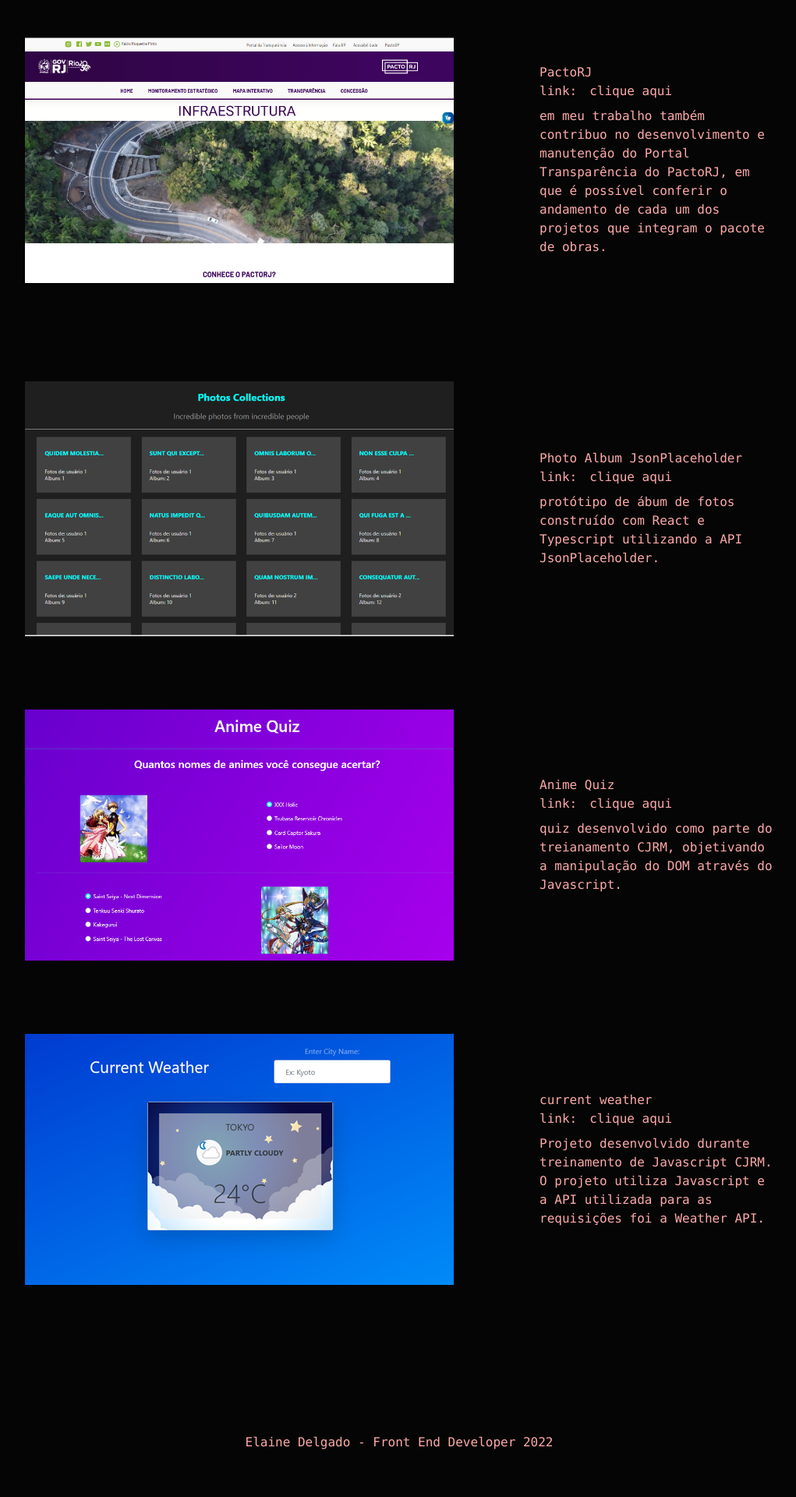
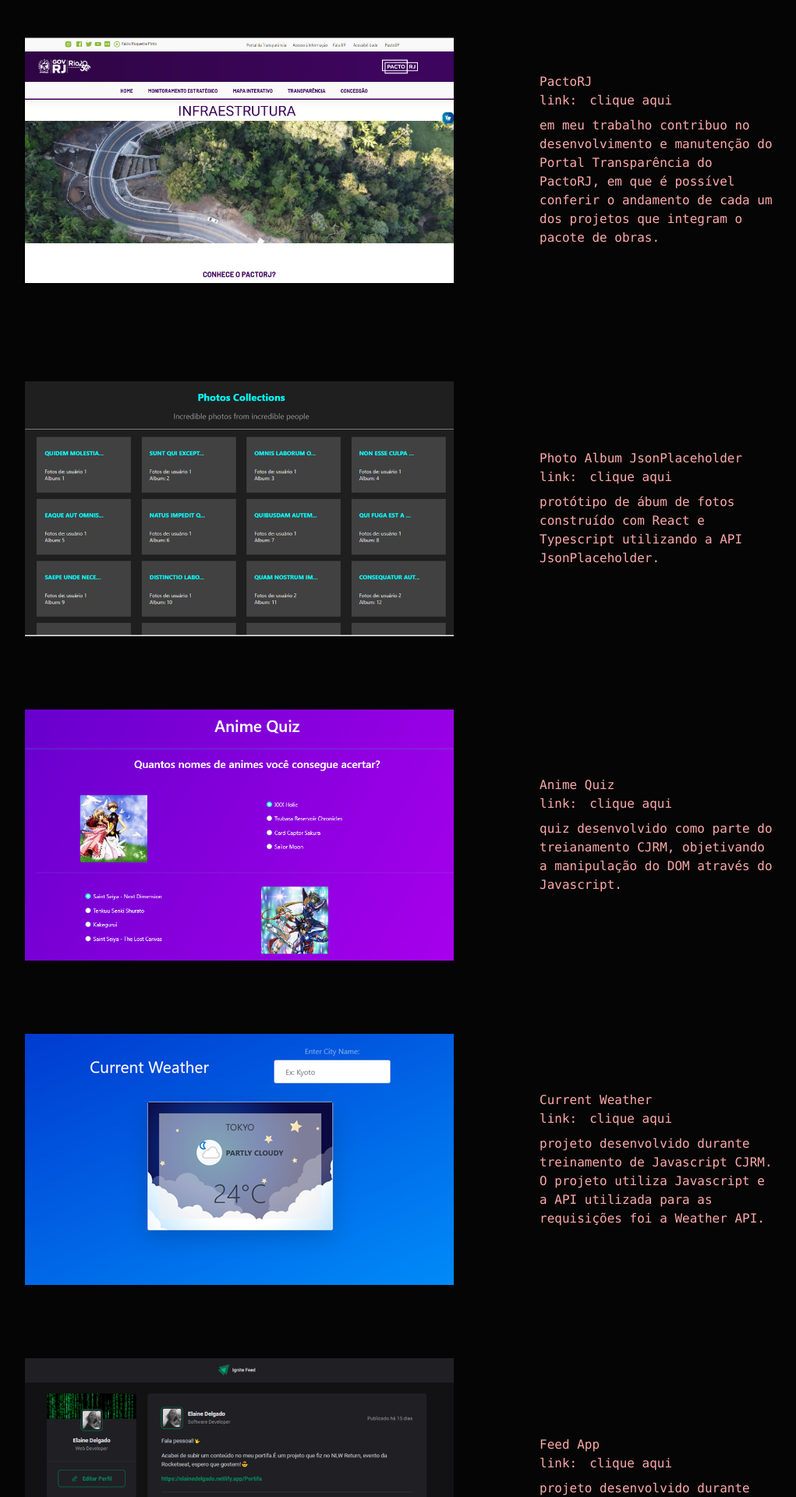
Before and after one commit to ElaineDelgado/portifa, a React (Create React App) app: page /Portifa in a window 1280 px wide. Shown: the part 640-2560 px from the top of the page at 78% size, without its empty margins (128-1149 px from the left). Before the commit the page ends 2502 px from the top, so only its background shows below. Built offline with nearby package versions, Linux system fonts and the light colour scheme.

Commit message:
correção texto sobre mim

```diff
--- a/src/components/InfoCards.tsx
+++ b/src/components/InfoCards.tsx
@@ -5,7 +5,7 @@ const InfoCards = () => {
   return (
     <article className="skills-container">
       <div>
-        <h3>.habilidades-fortes &#123;</h3>
+        <h3>.fortes &#123;</h3>
         <div className="info-item-container">
           { skillspl.map((item, index) => (
             <div className="info-item" key={index}>
@@ -16,7 +16,7 @@ const InfoCards = () => {
         <h3>	&#125;</h3>
       </div>
       <div>
-        <h3>.habilidades-básicas &#123;</h3>
+        <h3>.básicas &#123;</h3>
         <div className="info-item-container">
           { skillsjr.map((item, index) => (
             <div className="info-item" key={index}>
--- a/src/data/projects.ts
+++ b/src/data/projects.ts
@@ -3,6 +3,7 @@ import pactorj from '../assets/images/pactorj.png'
 import album from '../assets/images/album.png'
 import quiz from '../assets/images/quiz.png'
 import weatherapp from '../assets/images/weatherapp.png'
+import feedapp from '../assets/images/feedapp.png'
 
 export const works = [
   {
@@ -13,7 +14,7 @@ export const works = [
   },
   {
     title: 'PactoRJ',
-    description:'em meu trabalho também contribuo no desenvolvimento e manutenção do Portal Transparência do PactoRJ, em que é possível conferir o andamento de cada um dos projetos que integram o pacote de obras.',
+    description:'em meu trabalho contribuo no desenvolvimento e manutenção do Portal Transparência do PactoRJ, em que é possível conferir o andamento de cada um dos projetos que integram o pacote de obras.',
     image: pactorj,
     url:"http://www.pacto.rj.gov.br/",
   },
@@ -33,9 +34,15 @@ export const personal = [
     url: "https://quiz-cjrm.netlify.app",
   },
   {
-    title: 'current weather',
-    description:'Projeto desenvolvido durante treinamento de Javascript CJRM. O projeto utiliza Javascript e a API utilizada para as requisições foi a Weather API.',
+    title: 'Current Weather',
+    description:'projeto desenvolvido durante treinamento de Javascript CJRM. O projeto utiliza Javascript e a API utilizada para as requisições foi a Weather API.',
     image: weatherapp,
     url: "https://picweather.netlify.app",
   },
+  {
+    title: 'Feed App',
+    description:'projeto desenvolvido durante Ignite da Rocketseat, onde desenvolvemos uma página de feed de posts e comentários.',
+    image: feedapp,
+    url: "https://ignitefeedapp.netlify.app",
+  },
 ]
--- a/src/pages/Info.tsx
+++ b/src/pages/Info.tsx
@@ -15,7 +15,7 @@ const Info = () => {
           <div className="perfil-text">
             <p>
               Olá! Meu nome é Elaine Delgado, sou desenvolvedora frontend e moro no Rio de Janeiro.
-              Comecei a estudar as tecnologias necessárias para desenvolvimento de software em 2019, mas o que conquistou meu coração foi o Frontend. Atualmente curso Sistemas Para Internet na IBMR, o que está me trazendo uma nova visão da profissão na área de desenvolvimento.
+              Comecei a estudar desenvolvimento web em 2019, e após alguns cursos percebi que transformar design em código era o que queria fazer. Gosto da parte visual, de criar a interface com a qual a usuário irá interagir de forma que ele tenha a melhor experiência possível. Atualmente curso Sistemas Para Internet na IBMR, o que está me trazendo uma nova visão da profissão.
               No início de 2021 veio o meu primeiro emprego, onde estou até hoje, que está sendo essencial para meu crescimento profissional e expansão de horizontes.
             </p>
           </div>
```
Also changed, not shown: src/assets/images/feedapp.png (added).
